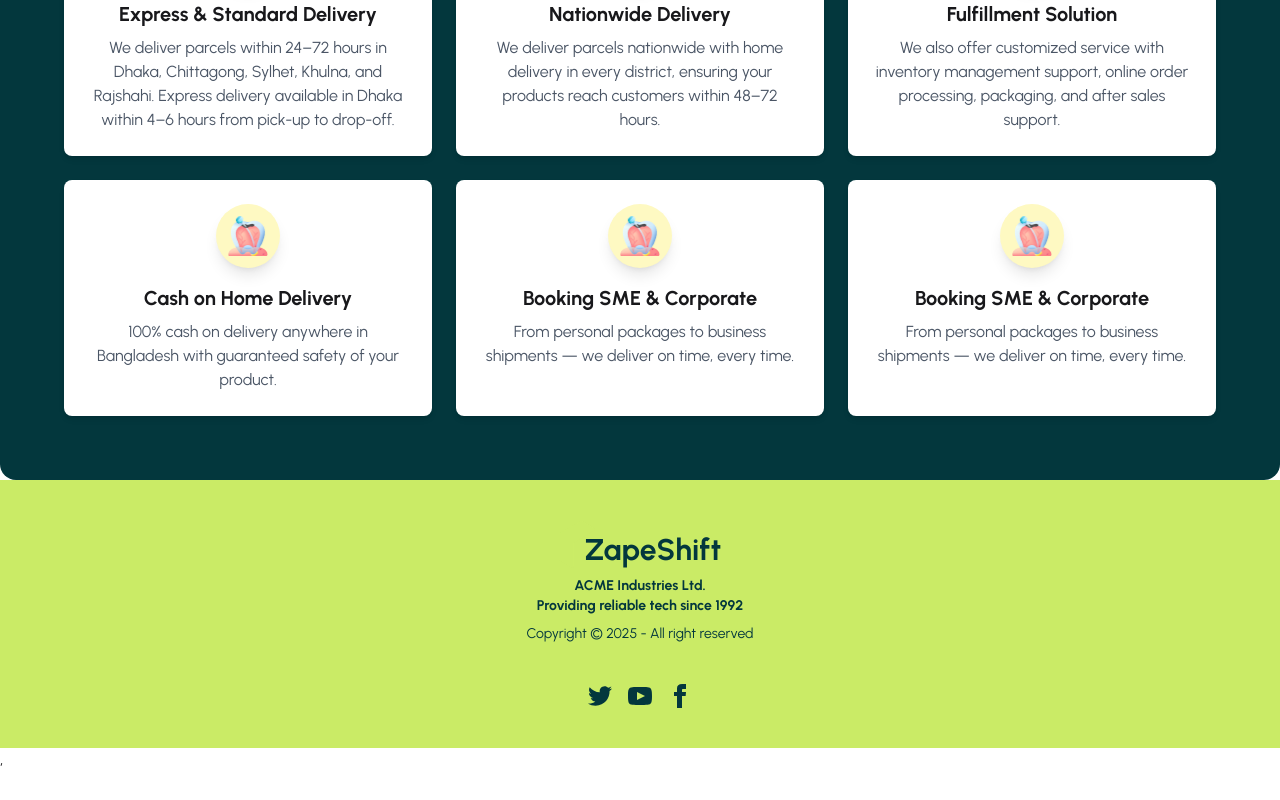
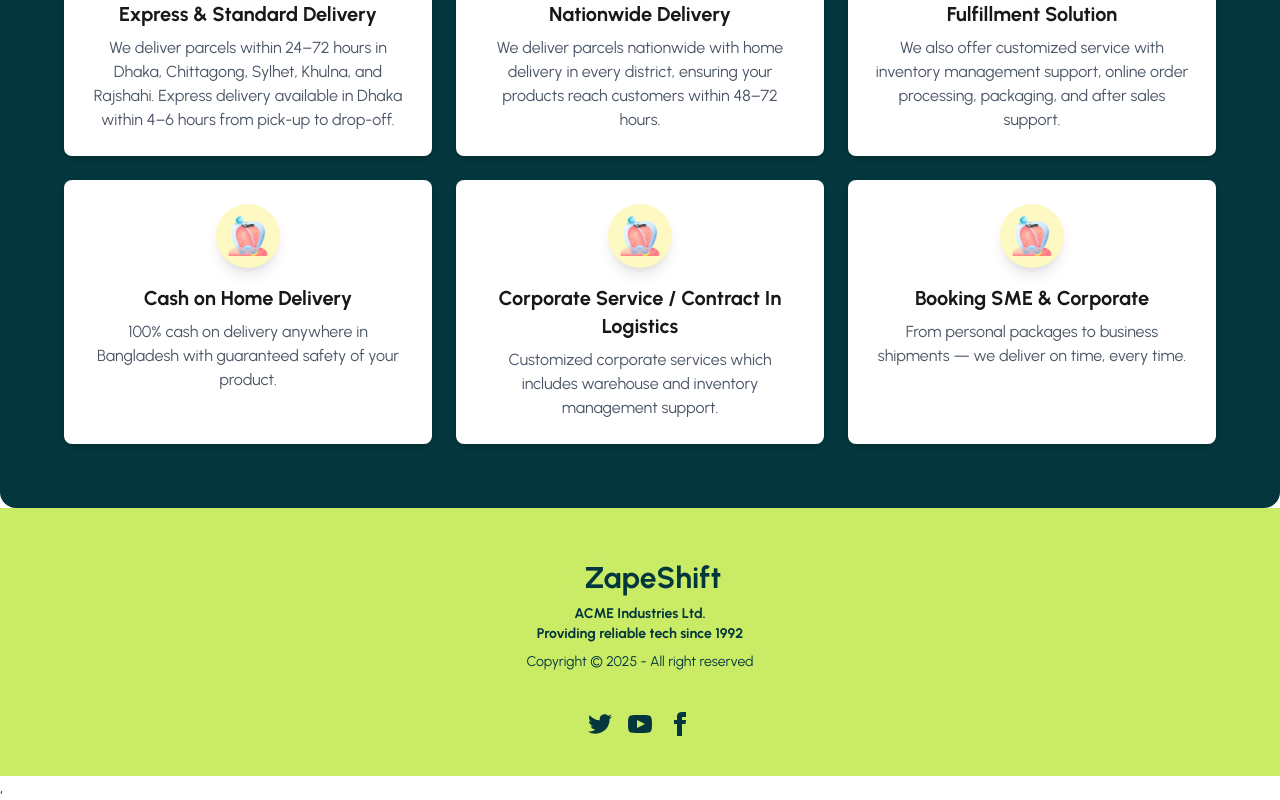
Before and after one commit to Shoybit/zaap-shift, a React (Vite) app: page / in a window 1280 px wide. Shown: the part 1373-2173 px from the top of the page. Before the commit the page ends 2145 px from the top, so only its background shows below. Built offline with nearby package versions, Linux system fonts and the light colour scheme.

Commit message:
Our Services Contract

```diff
--- a/src/Pages/Our Services/OurServices.jsx
+++ b/src/Pages/Our Services/OurServices.jsx
@@ -29,8 +29,8 @@ const Services = [
   {
     id: 5,
     icon: logo,
-    title: "Booking SME & Corporate",
-    description: "From personal packages to business shipments — we deliver on time, every time.",
+    title: "Corporate Service / Contract In Logistics",
+    description: "Customized corporate services which includes warehouse and inventory management support.",
   },
   {
     id: 6,
```
